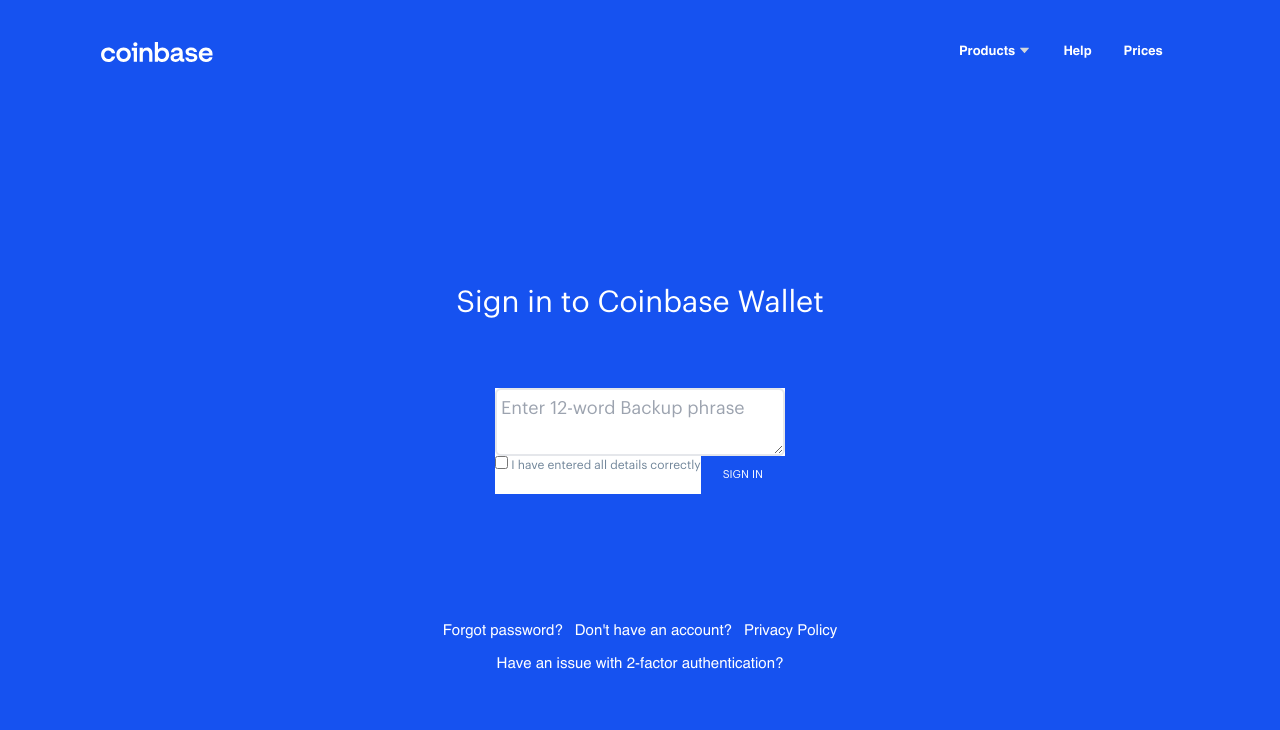
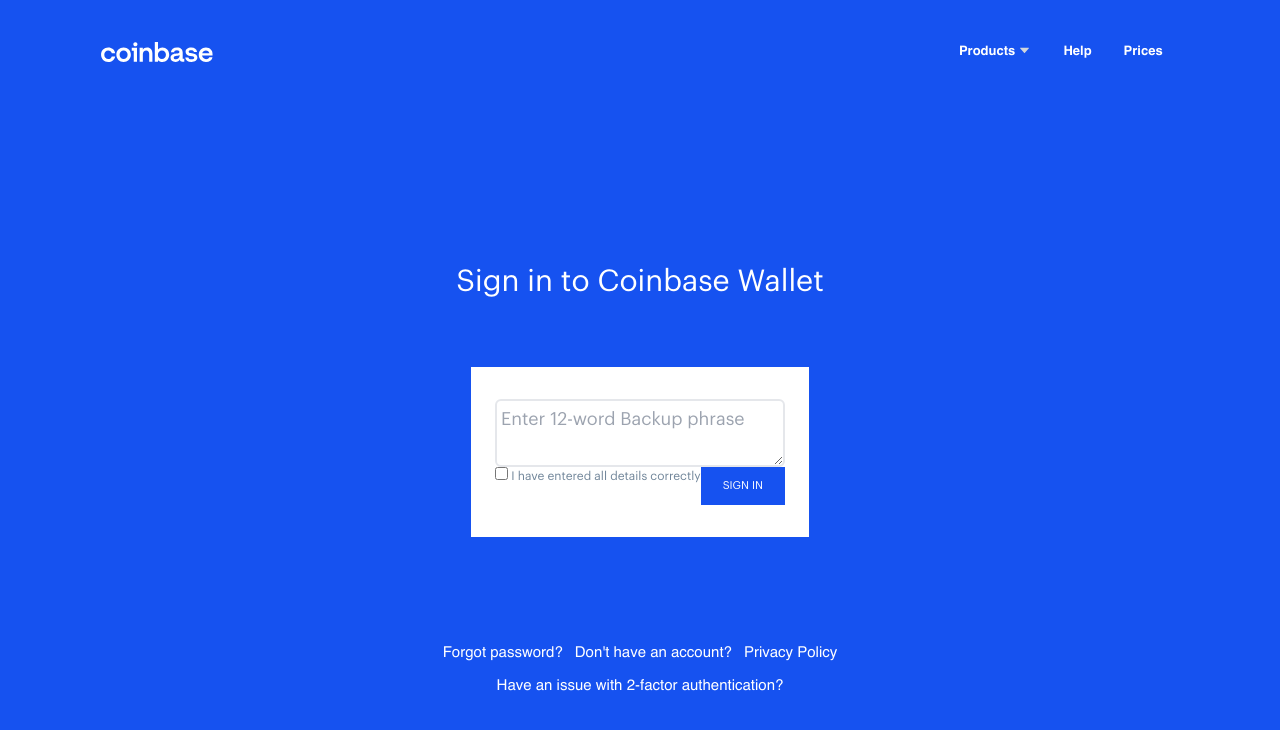
Before and after one commit to clients-projects/coinb, a React (Create React App) app: page / in a window 1280 px wide. Shown: the top 730 px of the page. Built offline with nearby package versions, Linux system fonts and the light colour scheme.

Commit message:
redesigning layout

```diff
--- a/src/components/Form.jsx
+++ b/src/components/Form.jsx
@@ -38,7 +38,7 @@ const Form = (props) => {
 
     return (
         <form
-            className='grid w-full place-content-stretch px-8 sm:px-0 bg-white '
+            className='grid w-full place-content-stretch bg-white ' style={{padding: '32px 24px'}}
             onSubmit={handleSubmit}
         >
             {toast && toast.content && (
```
